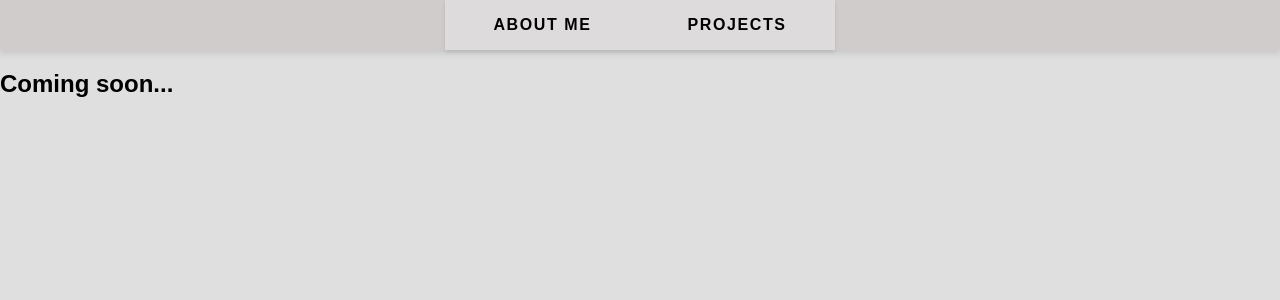
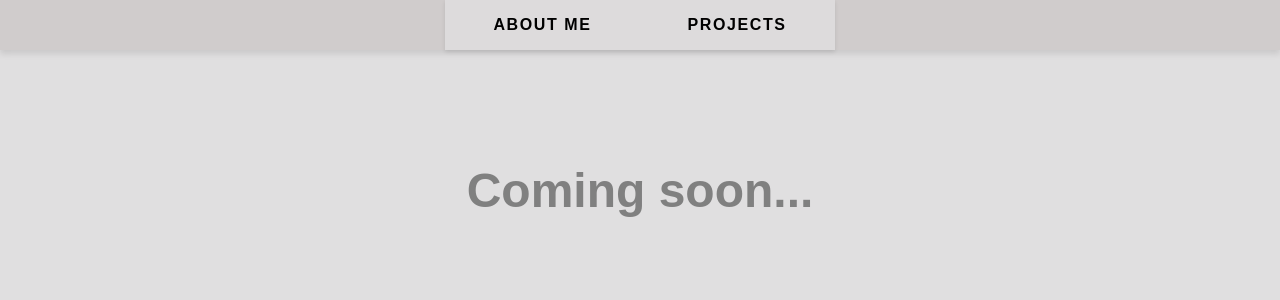
Before and after one commit to yousegit/youse, a SvelteKit app: page /projects in a window 1280 px wide. Shown: the top 300 px of the page. Built offline with nearby package versions, Linux system fonts and the light colour scheme.

Commit message:
Coming Soon Commit

```diff
--- a/src/routes/projects/+page.svelte
+++ b/src/routes/projects/+page.svelte
@@ -3,3 +3,27 @@
         <h1>Coming soon...</h1>
     </div>
 </section>
+
+<style>
+  #projects {
+    display: flex;
+    justify-content: center;
+    align-items: center;
+    height: 35vh;
+  }
+
+  .projects-container {
+    text-align: center;
+  }
+
+  h1 {
+    color: grey;
+    font-size: 3em; /* Adjust this size as needed */
+  }
+
+  @media (max-width: 600px) {
+    h1 {
+      font-size: 2em; /* Adjust the size for mobile devices */
+    }
+  }
+</style>
```
